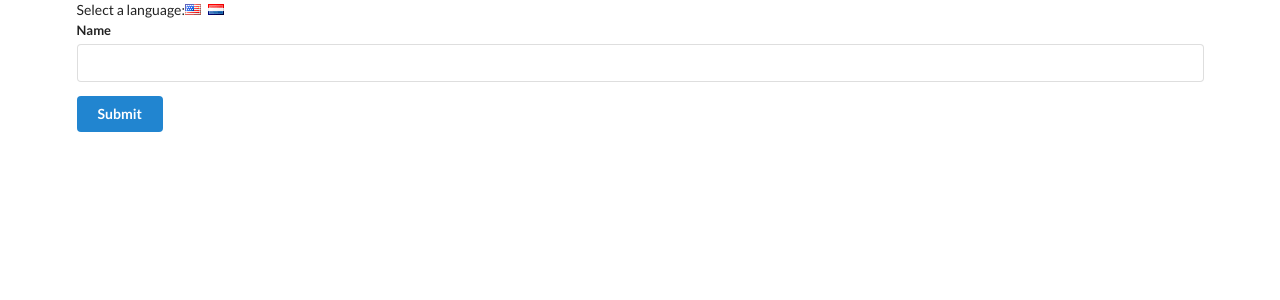
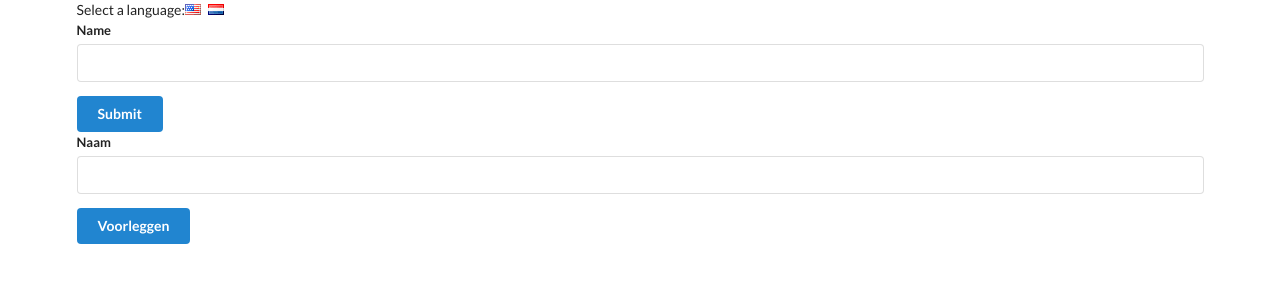
Before and after one commit to gdibble/modernReactWithRedux2019, a React (Create React App) app in the folder translate/: page / in a window 1280 px wide. Shown: the top 300 px of the page. Built offline with nearby package versions, Linux system fonts and the light colour scheme.

Commit message:
Section 23: App example of UserCreate w/ Provider defaultValue

```diff
--- a/translate/src/components/App.js
+++ b/translate/src/components/App.js
@@ -21,6 +21,9 @@ class App extends React.Component {
         <LanguageContext.Provider value={this.state.language}>
           <UserCreate />
         </LanguageContext.Provider>
+        <LanguageContext.Provider value="dutch">
+          <UserCreate />
+        </LanguageContext.Provider>
       </div>
     );
   }
```
